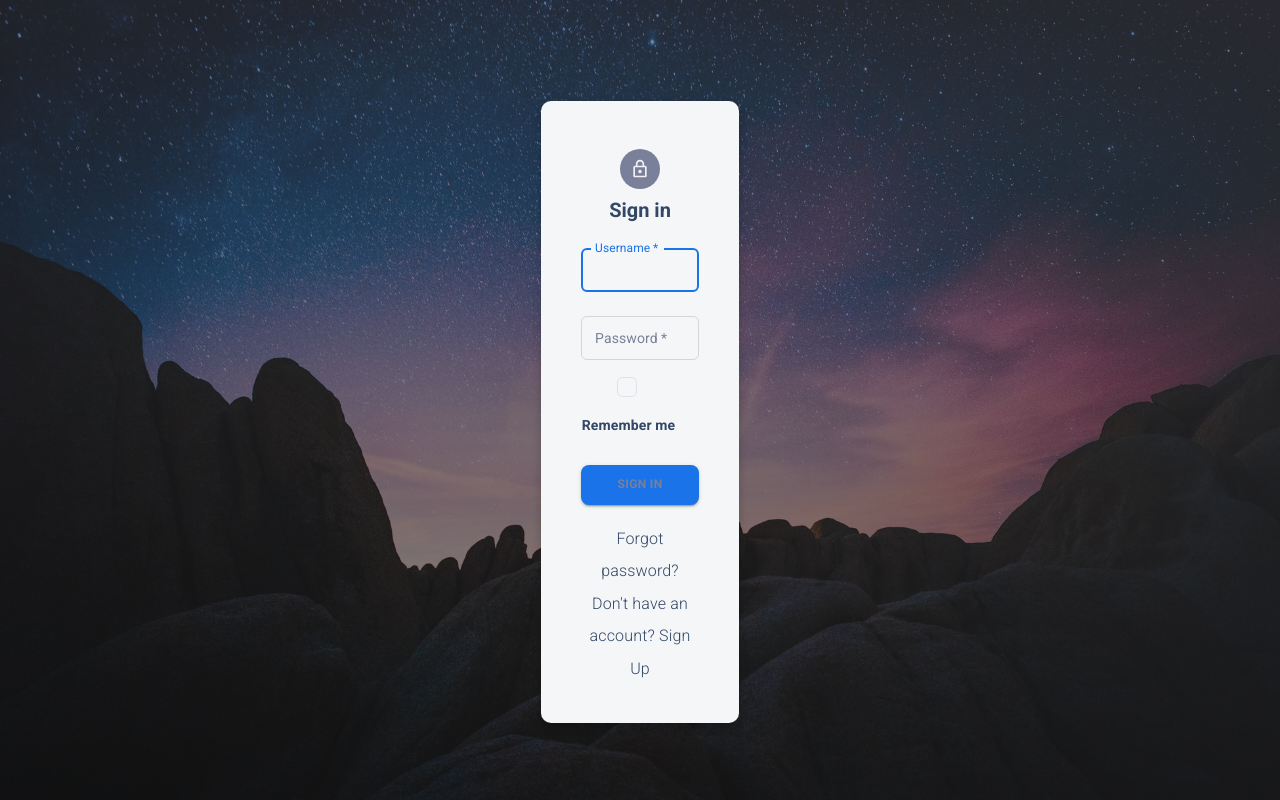
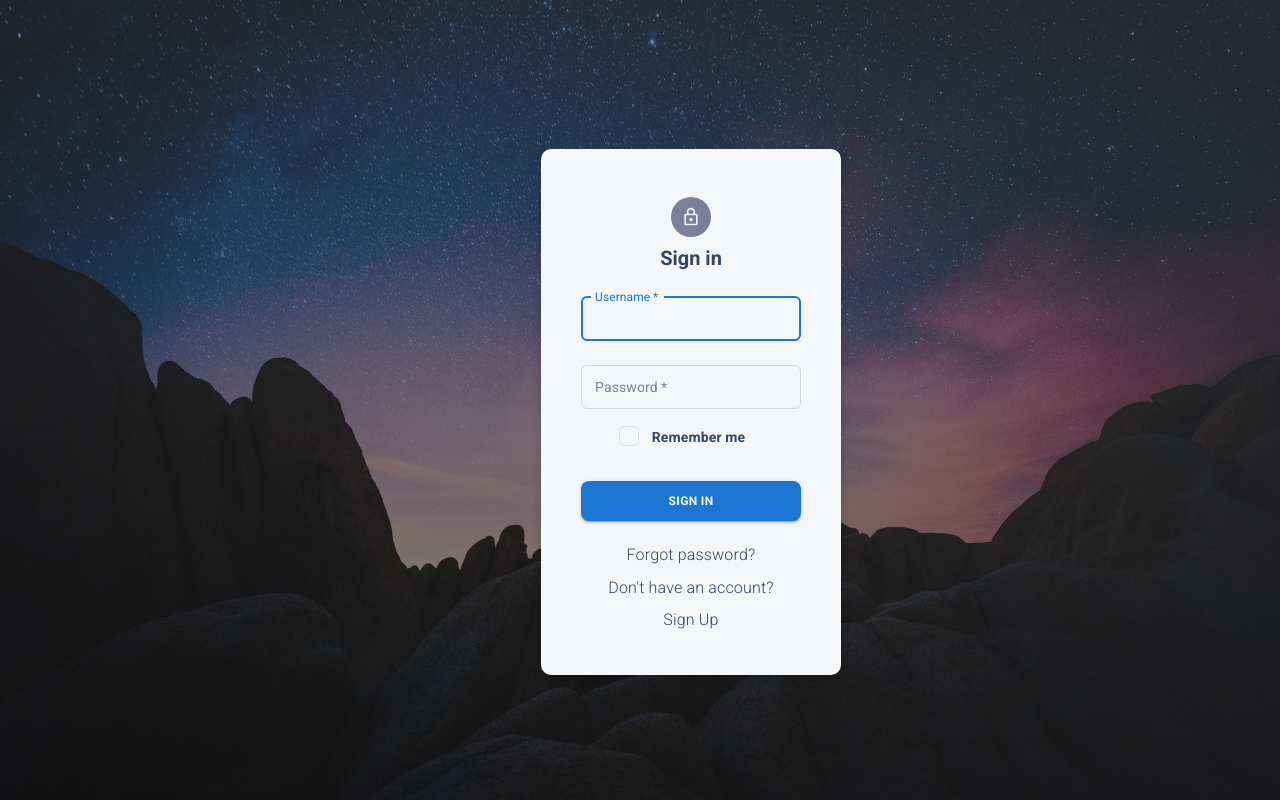
Before and after one commit to HCL2001/TAOBAO_CRAWL_DATA, a React (Create React App) app in the folder taobao-material/: page / in a window 1280 px wide. Built offline with nearby package versions, Linux system fonts and the light colour scheme; no server answers.

Commit message:
sửa lại UI trang login

```diff
--- a/taobao-material/src/layouts/authentication/sign-in/index.js
+++ b/taobao-material/src/layouts/authentication/sign-in/index.js
@@ -110,12 +110,14 @@ export default function Login() {
         mb={1}
         textAlign="center"
       >
-        <Container component="main" maxWidth="sm">
+        <Container component="main" maxWidth="mt">
           {" "}
           {/* Đổi maxWidth để tăng kích thước của form */}
           <CssBaseline />
           <Box
             sx={{
+              width: 300,
+              alignItems: "center",
               marginTop: 8,
               display: "flex",
               flexDirection: "column",
@@ -167,20 +169,34 @@ export default function Login() {
                 control={<Checkbox value="remember" color="primary" />}
                 label="Remember me"
               />
-              <Button type="submit" fullWidth variant="contained" sx={{ mt: 3, mb: 2 }}>
+              <Button
+                type="submit"
+                fullWidth
+                variant="contained"
+                sx={{
+                  mt: 3,
+                  mb: 2,
+                  backgroundColor: "#1976D2",
+                  color: "#FFFFFF",
+                }}
+              >
                 {isLoading ? <CircularProgress value={50} size={20} /> : "Sign in"}
               </Button>
-              <Grid container>
-                <Grid item xs>
+
+              <Grid item xs={12}>
                 <Link href="#" variant="body2">
                   Forgot password?
                 </Link>
               </Grid>
-                <Grid item>
+              <Grid item xs={12}>
                 <Link href="#" variant="body2">
-                    {"Don't have an account? Sign Up"}
+                  {"Don't have an account?"}
                 </Link>
               </Grid>
+              <Grid item xs={12}>
+                <Link href="#" variant="body2">
+                  {"Sign Up"}
+                </Link>
               </Grid>
             </Box>
           </Box>
--- a/taobao-material/src/layouts/dashboard/components/OrdersOverview/login.js
+++ b/taobao-material/src/layouts/dashboard/components/OrdersOverview/login.js
@@ -97,7 +97,7 @@ export default function Login() {
           <Avatar sx={{ m: 1, bgcolor: "secondary.main" }}>
             <LockOutlinedIcon />
           </Avatar>
-          <Typography component="h1" variant="h5">
+          <Typography component="h1" variant="h5" style={{ color: "white" }}>
             Sign in
           </Typography>
           <Box component="form" onSubmit={(e) => handleLogin(e)} noValidate sx={{ mt: 1 }}>
@@ -135,7 +135,7 @@ export default function Login() {
               control={<Checkbox value="remember" color="primary" />}
               label="Remember me"
             />
-            <Button type="submit" fullWidth variant="contained" sx={{ mt: 3, mb: 2 }}>
+            <Button style={{ color: "white" }}>
               {isLoading ? <CircularProgress value={50} size={20} /> : "Sign in"}
             </Button>
             <Grid container>
--- a/taobao-material/src/layouts/tables/index.js
+++ b/taobao-material/src/layouts/tables/index.js
@@ -59,23 +59,23 @@ function Search() {
     }
   };
 
-  const [page, setPage] = useState(1); // Current page
-  const pageSize = 10; // Number of items per page
+  // const [page, setPage] = useState(1);
+  // const pageSize = 10;
 
-  const startIndex = (page - 1) * pageSize;
-  const endIndex = startIndex + pageSize;
+  // const startIndex = (page - 1) * pageSize;
+  // const endIndex = startIndex + pageSize;
 
-  const handlePageChange = (event, value) => {
-    setPage(value);
-  };
+  // const handlePageChange = (event, value) => {
+  //   setPage(value);
+  // };
 
   const handleSubmit = async (e) => {
     if (isSubmitting) {
-      return; // Nếu đang đợi submit thì không thực hiện lại
+      return;
     }
 
-    setIsSubmitting(true); // Bắt đầu quá trình submit
-    setLoading(true); // Bắt đầu hiển thị trạng thái loading
+    setIsSubmitting(true);
+    setLoading(true);
 
     if (!form.search || form.search.trim() === "") {
       toast.error("Bạn vui lòng nhập từ khóa vào ô search!", {
@@ -89,7 +89,7 @@ function Search() {
       return; // Dừng quá trình submit nếu ô search trống
     }
 
-    if (/[^\w\s]/.test(form.search)) {
+    if (/[!@#$%^&*()_+\-=\[\]{};':"\\|,.<>\/?]/.test(form.search)) {
       toast.error("Vui lòng nhập lại với từ khóa hợp lệ!", {
         position: toast.POSITION.TOP_CENTER,
         autoClose: 3000,
```
Also changed, not shown: 2 other files (tests, documents, lock files or other folders). Lines whose indentation alone changed are shown as unchanged.
